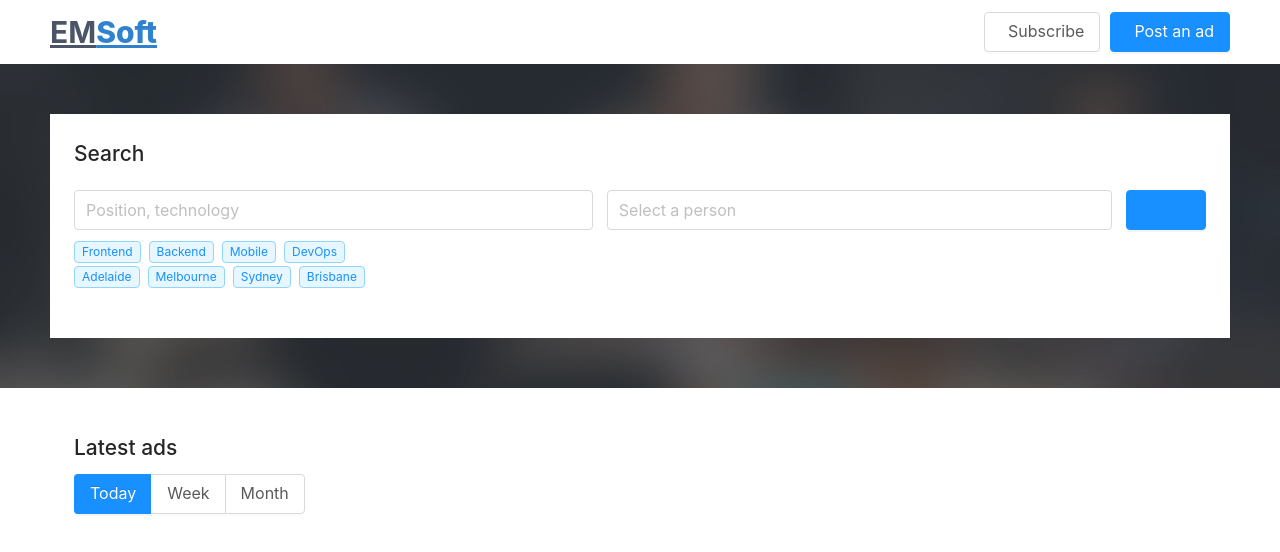
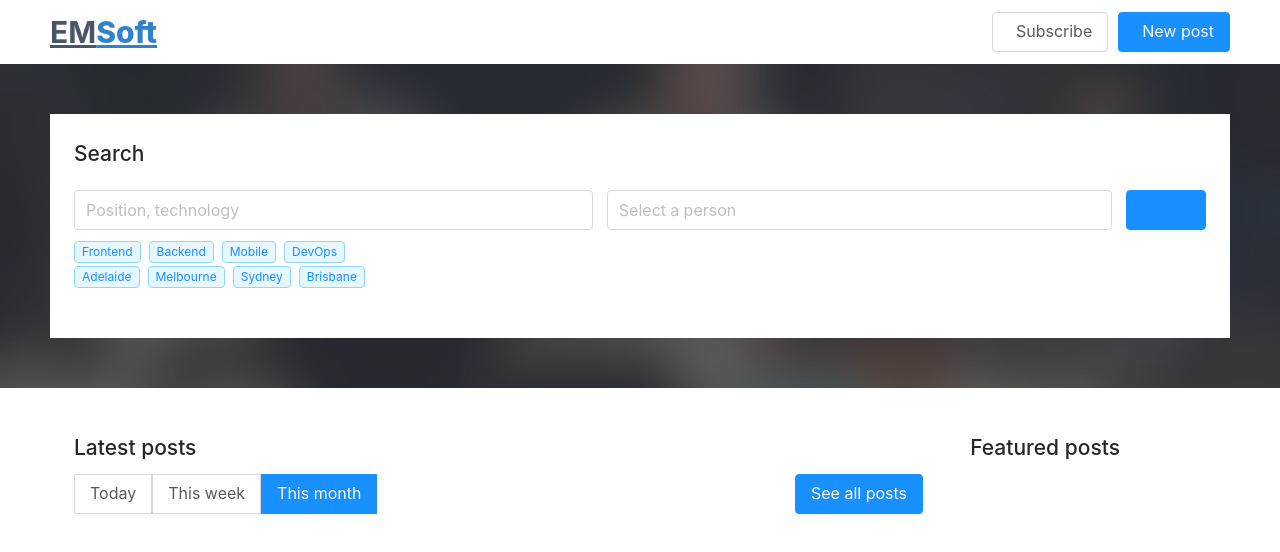
Before and after one commit to samuria/skillstack-frontend, a Vue app: page / in a window 1280 px wide. Shown: the top 552 px of the page. Built offline with nearby package versions, Linux system fonts and the light colour scheme.

Commit message:
Created the recent ads section with ability to select periods

```diff
--- a/src/components/shared/AppHeader.vue
+++ b/src/components/shared/AppHeader.vue
@@ -22,7 +22,7 @@ export default {
         size="large"
         icon="plus-circle"
         class="btn-post-ad"
-        ><span class="btn-post-ad-text">Post an ad</span></a-button
+        ><span class="btn-post-ad-text">New post</span></a-button
       >
     </div>
   </a-layout-header>
--- a/src/components/shared/JobPeriodSelector.vue
+++ b/src/components/shared/JobPeriodSelector.vue
@@ -1,5 +1,5 @@
 <script>
-import { mapState } from 'vuex';
+import { mapState, mapActions } from 'vuex';
 import { PERIODS } from '@/store/constants';
 
 export default {
@@ -9,6 +9,13 @@ export default {
   },
   created() {
     this.PERIODS = PERIODS;
+  },
+  methods: {
+    ...mapActions(['setPeriod'])
+
+    // setActiveButton() {
+    //   if
+    // }
   }
 };
 </script>
@@ -44,11 +51,27 @@ export default {
       </div>
     </div>
   </section> -->
-  <a-button-group>
-    <a-button size="large" type="primary">Today</a-button>
-    <a-button size="large">Week</a-button>
-    <a-button size="large">Month</a-button>
-  </a-button-group>
+
+  <a-row type="flex" justify="space-between">
+    <a-col>
+      <a-button-group>
+        <router-link
+          v-for="period in PERIODS"
+          :key="period.type"
+          :to="period.slug"
+        >
+          <a-button
+            :type="activePeriod === period.type ? 'primary' : 'default'"
+            size="large"
+            >{{ period.text }}</a-button
+          >
+        </router-link>
+      </a-button-group>
+    </a-col>
+    <a-col>
+      <a-button type="primary" size="large">See all posts</a-button>
+    </a-col>
+  </a-row>
 </template>
 
 <style scoped></style>
--- a/src/components/shared/RecentJobsList.vue
+++ b/src/components/shared/RecentJobsList.vue
@@ -50,10 +50,13 @@ export default {
       <h3 class="text-xl text-gray-700">Featured posts</h3>
     </div>
   </div> -->
-  <div>
-    <h2>Latest ads</h2>
-    <job-period-selector />
-  </div>
+  <a-row type="flex" justify="space-between">
+    <a-col :span="18"
+      ><h2>Latest posts</h2>
+      <job-period-selector
+    /></a-col>
+    <a-col :span="5"><h2>Featured posts</h2></a-col>
+  </a-row>
 </template>
 
 <style></style>
```
